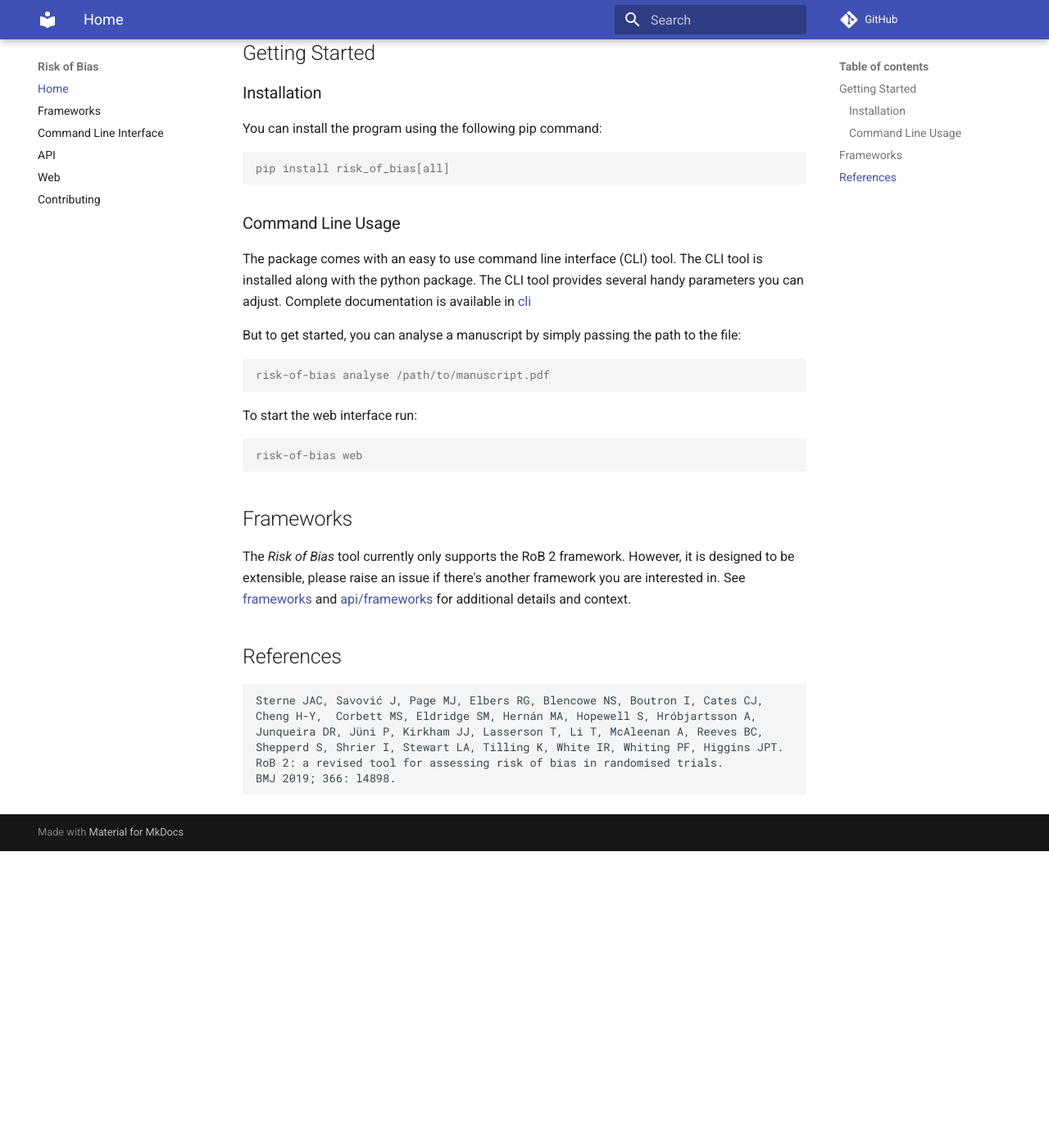
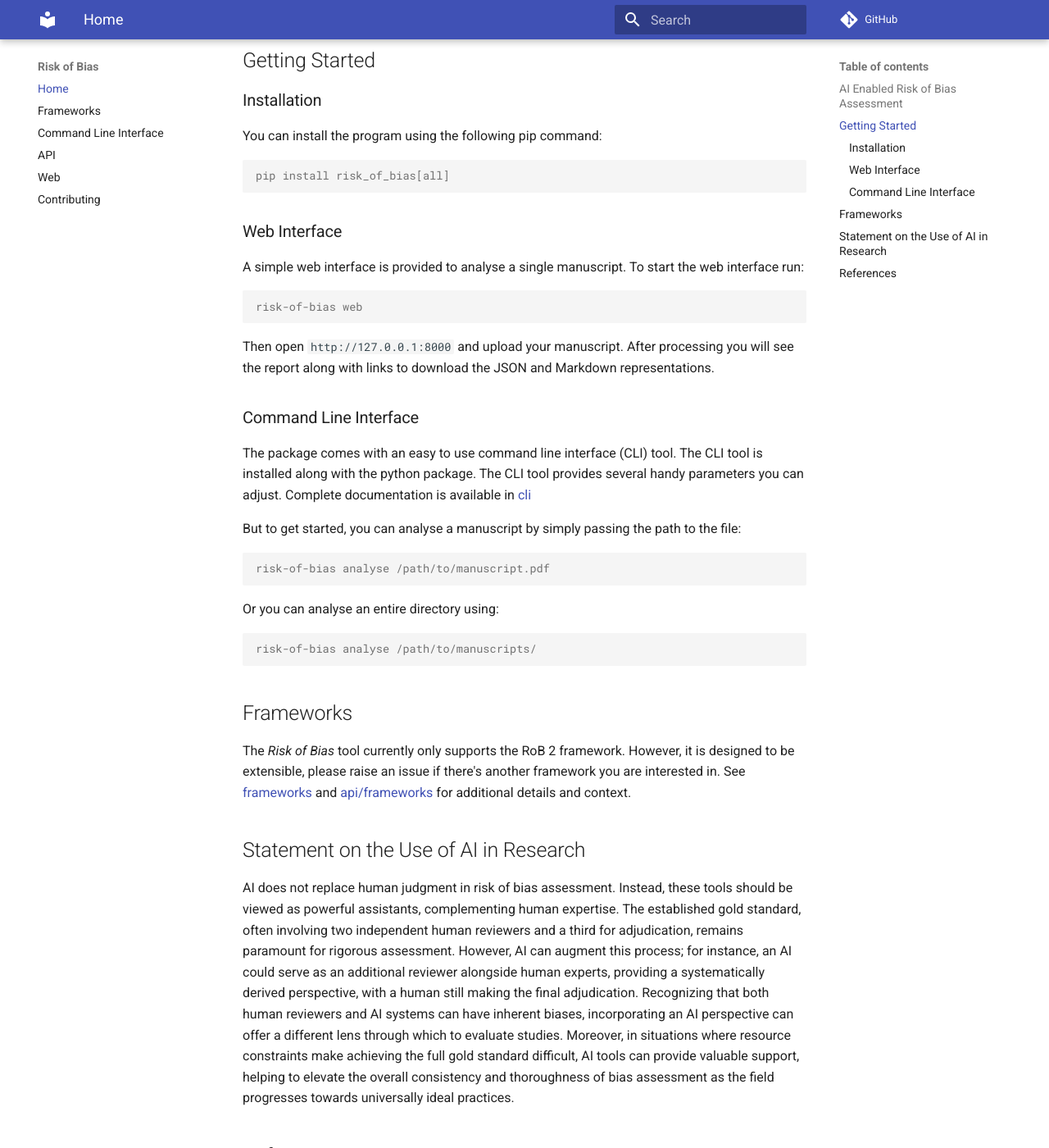
Before and after one commit to rob-luke/risk-of-bias, an MkDocs documentation site: the page built from docs/index.md, in a window 1280 px wide and 1400 px high, scrolled down 368 px. Shown: the whole window at 82% size. Built offline with MkDocs 1.6.1 and Material for MkDocs 9.7.7, drawn with Linux system fonts in a browser that asks for light colours; comment, search, counter and statistics services are not loaded; before the commit the page ends 1406 px from its top, so only the background shows below that; some of the changed text lies outside the part shown.

````diff
--- a/docs/index.md
+++ b/docs/index.md
@@ -1,6 +1,6 @@
 # Risk of Bias
 
-AI and software for assesing risk of bias.
+## AI Enabled Risk of Bias Assessment
 
 Risk of bias tools are systematic frameworks primarily used in systematic reviews to evaluate potential flaws in individual studies that could lead to a systematic deviation from the true effect of an intervention.
 They aim to identify specific mechanisms through which bias might be introduced into study results, such as problems arising during the study design, conduct, or analysis.
@@ -17,7 +17,20 @@ You can install the program using the following pip command:
 pip install risk_of_bias[all]
 ```
 
-### Command Line Usage
+### Web Interface
+
+A simple web interface is provided to analyse a single manuscript.
+To start the web interface run:
+
+```console
+risk-of-bias web
+```
+
+Then open `http://127.0.0.1:8000` and upload your manuscript.
+After processing you will see the report along with links to
+download the JSON and Markdown representations.
+
+### Command Line Interface
 
 The package comes with an easy to use command line interface (CLI) tool.
 The CLI tool is installed along with the python package.
@@ -30,10 +43,10 @@ But to get started, you can analyse a manuscript by simply passing the path to t
 risk-of-bias analyse /path/to/manuscript.pdf
 ```
 
-To start the web interface run:
+Or you can analyse an entire directory using:
 
 ```console
-risk-of-bias web
+risk-of-bias analyse /path/to/manuscripts/
 ```
 
 
@@ -42,6 +55,11 @@ risk-of-bias web
 The _Risk of Bias_ tool currently only supports the RoB 2 framework.
 However, it is designed to be extensible, please raise an issue if there's another framework you are interested in.
 See [frameworks](frameworks.md) and [api/frameworks](api.md#framework) for additional details and context.
+
+
+## Statement on the Use of AI in Research
+
+AI does not replace human judgment in risk of bias assessment. Instead, these tools should be viewed as powerful assistants, complementing human expertise. The established gold standard, often involving two independent human reviewers and a third for adjudication, remains paramount for rigorous assessment. However, AI can augment this process; for instance, an AI could serve as an additional reviewer alongside human experts, providing a systematically derived perspective, with a human still making the final adjudication. Recognizing that both human reviewers and AI systems can have inherent biases, incorporating an AI perspective can offer a different lens through which to evaluate studies. Moreover, in situations where resource constraints make achieving the full gold standard difficult, AI tools can provide valuable support, helping to elevate the overall consistency and thoroughness of bias assessment as the field progresses towards universally ideal practices.
 
 
 ## References
````
Also changed, not shown: README.md (+24 -5 lines).
